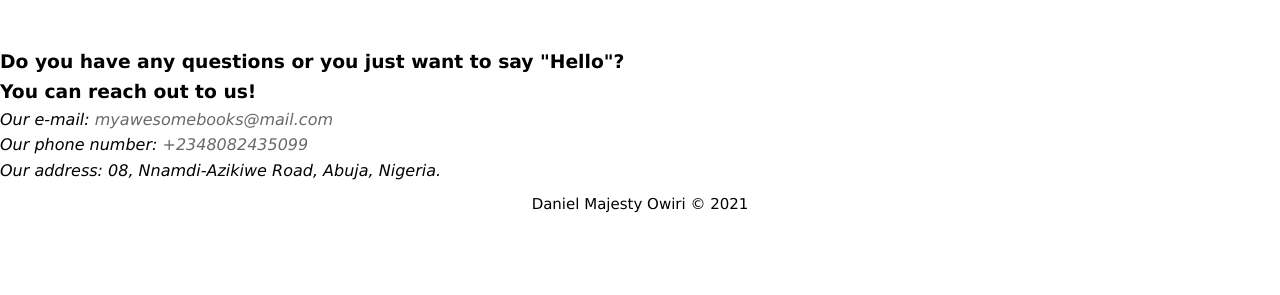
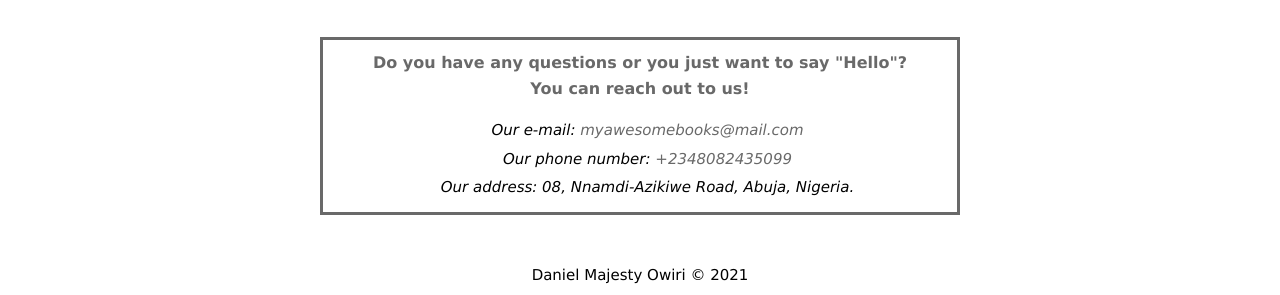
Before and after one commit to DannieMo/Awesome_books, a website: page index.html in a window 1280 px wide. Shown: the part 729-1024 px from the top of the page. Before the commit the page ends 953 px from the top, so only its background shows below. Drawn offline with Linux system fonts and the light colour scheme; a script that the page names is missing.

Commit message:
Add styling to contact form

```diff
--- a/styles.css
+++ b/styles.css
@@ -190,3 +190,28 @@ input {
 }
 
 /* Sytling For Contact Form Section */
+
+#contact {
+  margin: 40px auto;
+  width: 50%;
+}
+#contact h2 {
+  margin-bottom: 40px;
+}
+.contact-info {
+  border: 3px solid dimgray;
+  padding: 10px;
+  align-items: center;
+}
+#contact h3 {
+  font-size: 16px;
+  padding-bottom: 15px;
+  text-align: center;
+  color: dimgray;
+}
+#contact address {
+  padding-left: 15px;
+  line-height: 1.9;
+  font-size: 15px;
+  text-align: center;
+}
```
